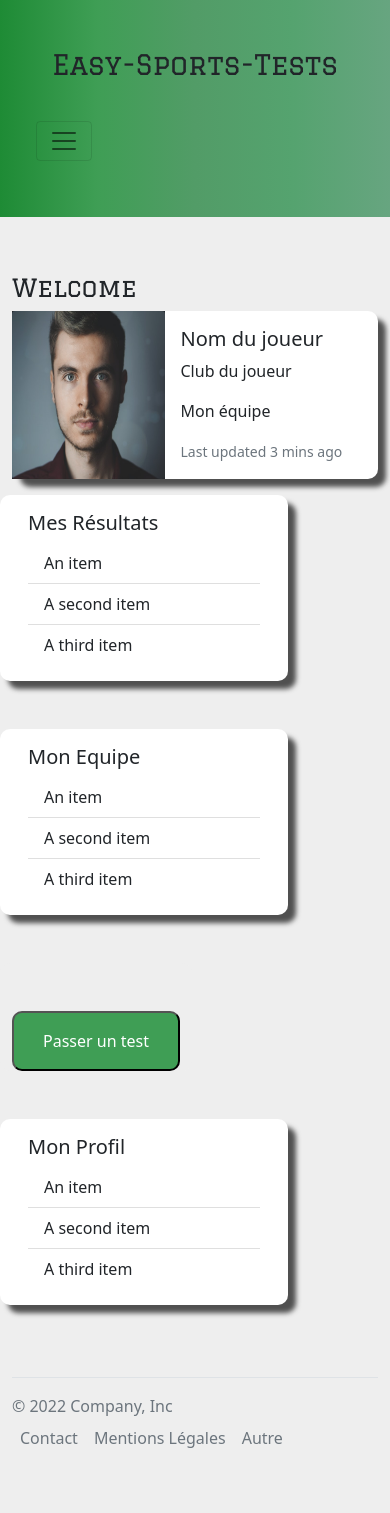
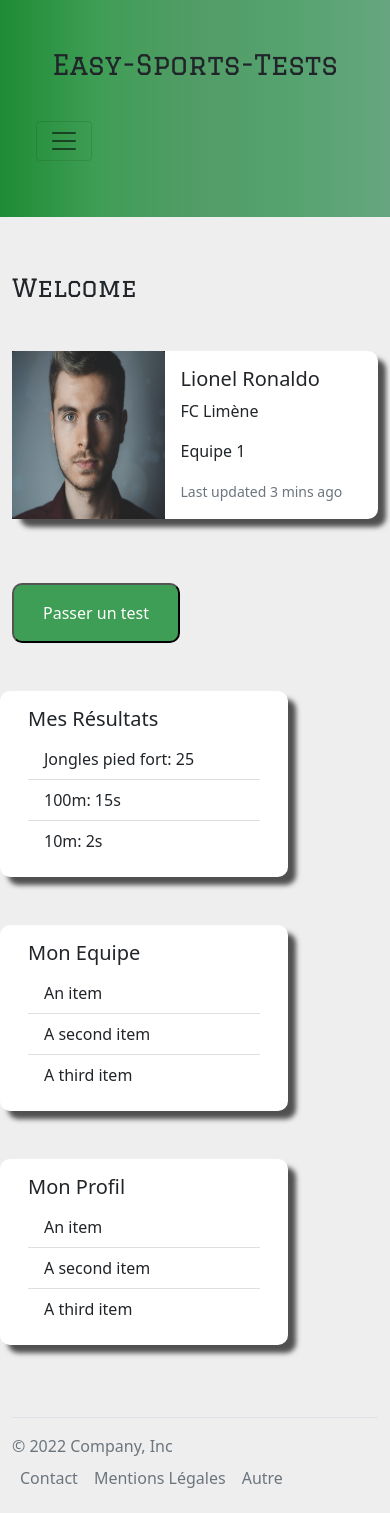
Before and after one commit to StHucher/easy-sports-tests, a PHP site: page /player_home.html in a window 390 px wide. Shown: the top 1513 px of the page. Before the commit the page ends 1448 px from the top, so only its background shows below. Run offline with PHP 8.4, Linux system fonts and the light colour scheme; some libraries are stand-ins or nearby versions.

Commit message:
moving button and breakpoint

```diff
--- a/assets/css/style.css
+++ b/assets/css/style.css
@@ -76,11 +76,7 @@ body {
     background-color:#eee;
 }
 
-.row{
-    justify-content: space-between;
-}
-
-.row2{
+ .row{
     justify-content: space-between;
 }
 
@@ -143,3 +139,15 @@ body {
   .btn-1 span:hover:after {
     width: 100%;
   }
+
+
+  /*breakpoint to improve the 2nd row's layout*/
+  @media screen and (min-width:992px) {
+    .row2{
+      justify-content: left;
+    }
+
+    .profilcard{
+       margin-left: 2em;
+    }
+  }
--- a/player_home.html
+++ b/player_home.html
@@ -54,7 +54,7 @@
         <div class ="container">
 
             <div class="row">
-              <h2 class="title-page">Welcome</h2>
+              <h2 class="title-page mb-5">Welcome</h2>
 
                 <div class="col-xs-12 col-lg-6 order-lg-last">
                     <div class="card mb-3  allcard bg-white" >
@@ -64,9 +64,9 @@
                             </div>
                             <div class=" col-7 col-lg-8">
                                  <div class="card-body text-dark">
-                                    <h5 class="card-title">Nom du joueur</h5>
-                                    <p class="card-text">Club du joueur</p>
-                                    <p class="card-text">Mon équipe</p>
+                                    <h5 class="card-title">Lionel Ronaldo</h5>
+                                    <p class="card-text">FC Limène</p>
+                                    <p class="card-text">Equipe 1</p>
                                     <p class="card-text"><small class="text-muted">Last updated 3 mins ago</small></p>
                                 </div>
                             </div>
@@ -74,16 +74,21 @@
                     </div>
                 </div>
 
+                <div class="card mb-5 col-xs-12 col-lg-4 buttoncard order-sm-2" style="width: 12rem;">
+                  <button type = "button" class="btn-1 mt-5"><span>Passer un test</span></button>
+                </div>
+
                 <div class="card mb-5 " style="width: 18rem;">
                   <div class="card-body">
                     <h5 class="card-title">Mes Résultats</h5>
                     <ul class="list-group list-group-flush">
-                      <li class="list-group-item">An item</li>
-                      <li class="list-group-item">A second item</li>
-                      <li class="list-group-item">A third item</li>
+                      <li class="list-group-item">Jongles pied fort: 25</li>
+                      <li class="list-group-item">100m: 15s</li>
+                      <li class="list-group-item">10m: 2s</li>
                     </ul>
                   </div>
                 </div>
+
             </div>
             <!-- END ROW -->
 
@@ -102,13 +107,9 @@
                       </div>
                     </div>
 
-                    <div class="card mb-5 col-xs-12 col-lg-4 buttoncard" style="width: 12rem;">
 
-                        <button type = "button" class="btn-1 mt-5"><span>Passer un test</span></button>
 
-                    </div>
-
-                    <div class="card mb-5 col-xs-12 col-lg-4" style="width: 18rem;">
+                    <div class="card mb-5 col-xs-12 col-lg-4 profilcard" style="width: 18rem;">
                       <div class="card-body">
                         <h5 class="card-title">Mon Profil</h5>
                         <ul class="list-group list-group-flush">
```
